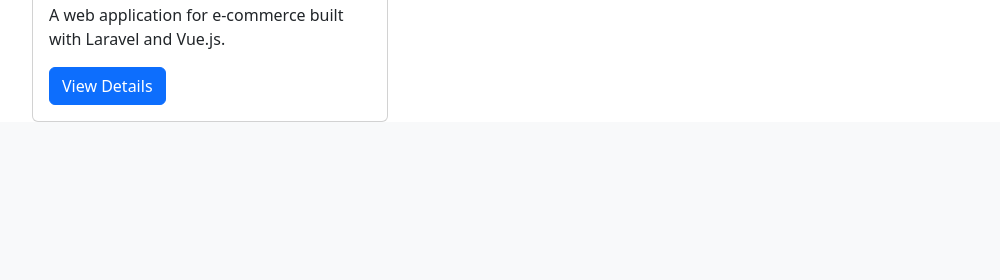
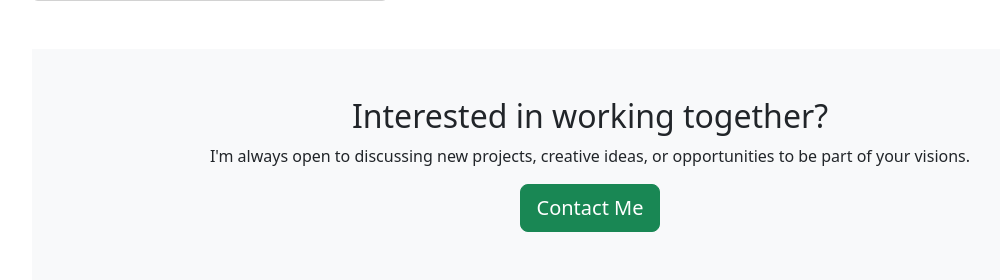
Before and after one commit to bongcoy/portfolio, a CodeIgniter 4 app: the page made by app/Views/home.php in a window 1280 px wide. Shown: the part 1619-1899 px from the top of the page, without its empty margins (50-1050 px from the left). Before the commit the page ends 1741 px from the top, so only its background shows below. Run offline with PHP 8.4 and a stand-in for CodeIgniter, Linux system fonts and the light colour scheme; the template is opened without the code that fills it, so the values that code supplies are empty; some libraries are stand-ins or nearby versions.

Commit message:
chore: Update home page layout and content

```diff
--- a/app/Views/home.php
+++ b/app/Views/home.php
@@ -1,11 +1,7 @@
 <?= $this->extend('layouts/main') ?>
 <?= $this->section('content') ?>
 
-<div class="jumbotron text-center">
-    <h1 class="display-4">Welcome to Taufik's Portfolio</h1>
-    <p class="lead">I'm a Software Developer and Data Analyst.</p>
-</div>
-
+<!-- Hero Section -->
 <div class="hero" style="background-image: url('path_to_your_background_image.jpg'); background-size: cover; background-position: center; height: 400px;">
     <div class="text-center text-white" style="padding-top: 150px;">
         <h1 class="display-4">Welcome to Taufik's Portfolio</h1>
@@ -14,6 +10,7 @@
     </div>
 </div>
 
+<!-- About Me Section -->
 <section class="about-me mt-5">
     <div class="row">
         <div class="col-md-6">
@@ -22,13 +19,14 @@
         <div class="col-md-6">
             <h2>About Me</h2>
             <p>
-                Hi, I'm Taufik! With over 20 years of experience in software development and data analysis, I specialize in building efficient, scalable applications and extracting meaningful insights from data. My passion lies in solving complex problems with code and data-driven solutions.
+                Hi, I'm Taufik! With over 20 years of experience in software development and data analysis, I specialize in building efficient, scalable applications and extracting meaningful insights from data.
             </p>
             <a href="<?= base_url('/skills') ?>" class="btn btn-outline-secondary">Learn More About My Skills</a>
         </div>
     </div>
 </section>
 
+<!-- Skills Section -->
 <section class="skills mt-5">
     <h2 class="text-center">Core Skills</h2>
     <div class="row mt-4">
@@ -59,6 +57,7 @@
     </div>
 </section>
 
+<!-- Featured Projects -->
 <section class="projects mt-5">
     <h2 class="text-center">Featured Projects</h2>
     <div class="row mt-4">
@@ -72,8 +71,15 @@
                 </div>
             </div>
         </div>
-        <!-- Add 2 more cards -->
+        <!-- Add more project cards -->
     </div>
 </section>
 
+<!-- Contact CTA -->
+<section class="contact-cta mt-5 text-center py-5 bg-light">
+    <h2>Interested in working together?</h2>
+    <p>I'm always open to discussing new projects, creative ideas, or opportunities to be part of your visions.</p>
+    <a href="<?= base_url('/contact') ?>" class="btn btn-success btn-lg">Contact Me</a>
+</section>
+
 <?= $this->endSection() ?>
```
